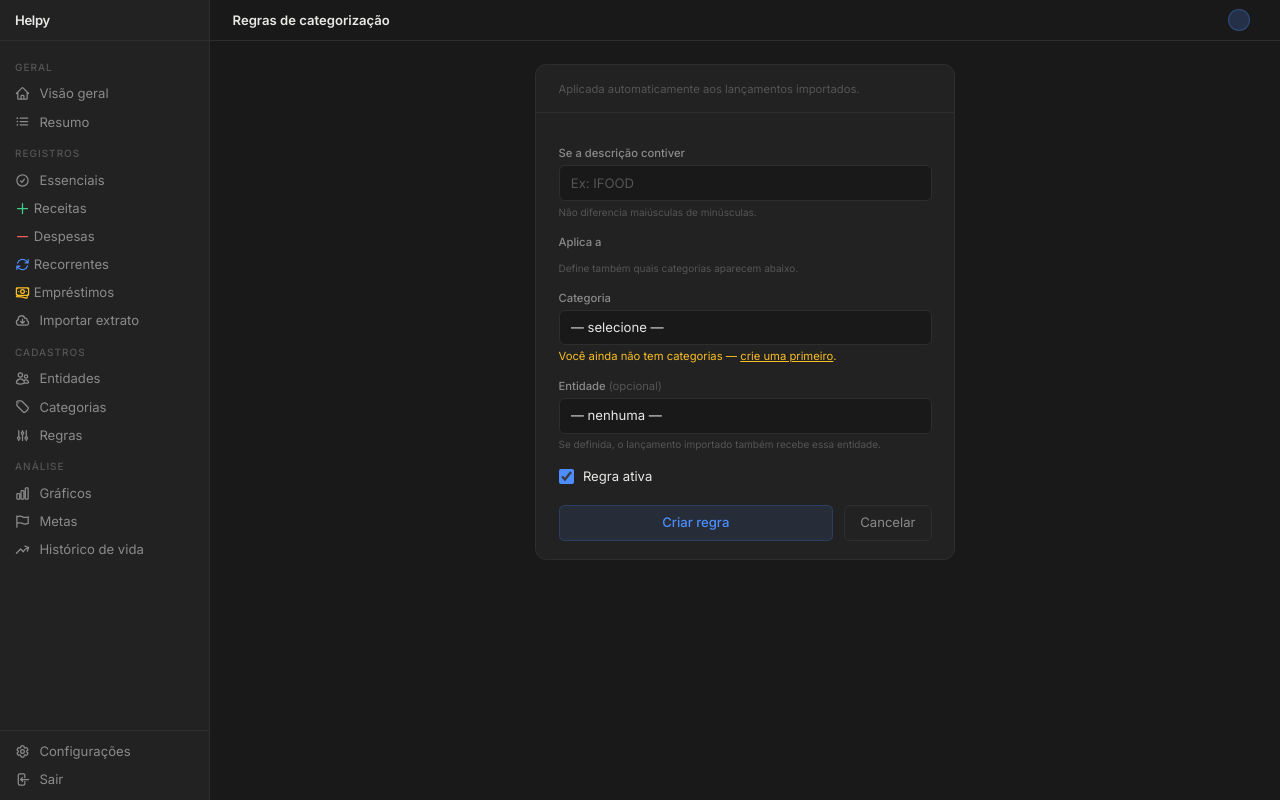
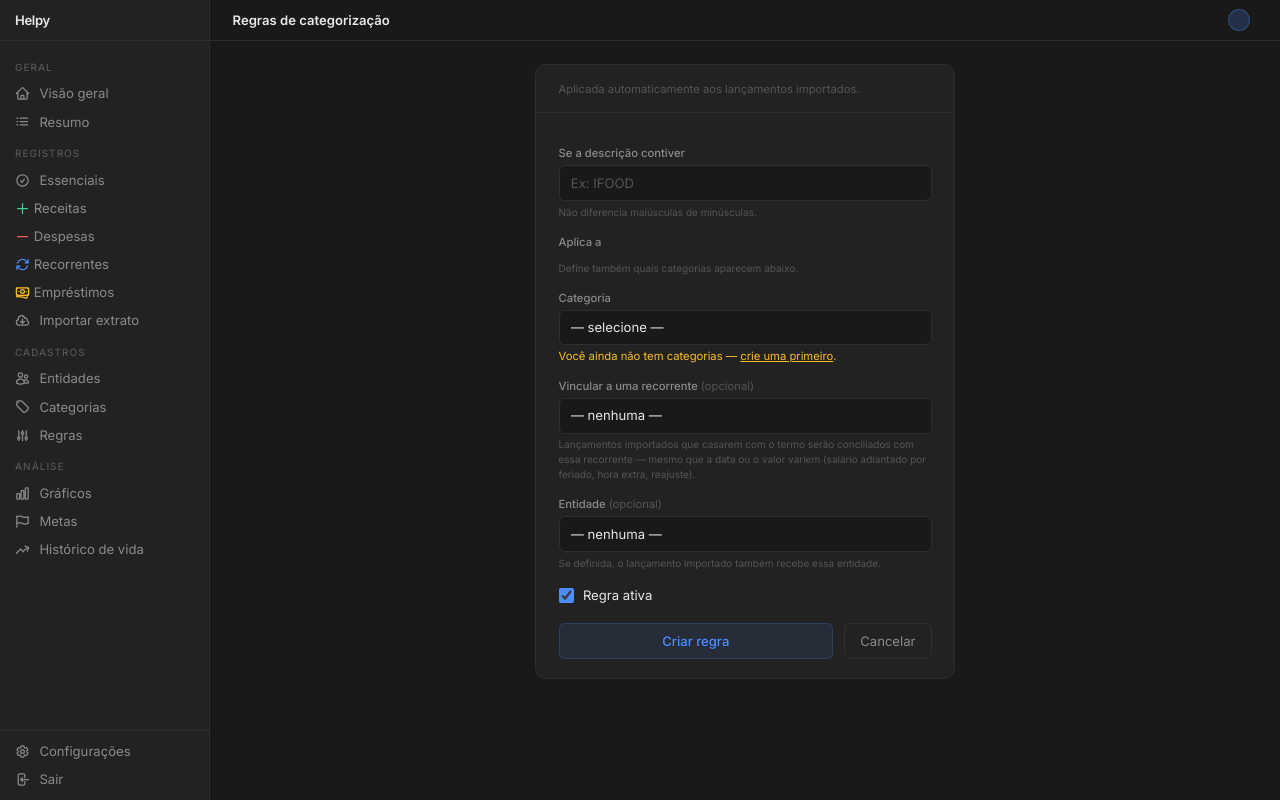
Before and after one commit to TheDorival/helpy, a Django app: template templates/financeiro/regra_form.html in a window 1280 px wide. Run offline with Django 5.2, Linux system fonts and the light colour scheme; the template is opened without the code that fills it, so the values that code supplies are empty; some libraries are stand-ins or nearby versions.

Commit message:
feat: formulario e listagem de regras mostram a recorrente vinculada

```diff
--- a/templates/financeiro/regra_form.html
+++ b/templates/financeiro/regra_form.html
@@ -42,7 +42,7 @@
 
         <div>
           <label for="id_categoria" class="block text-xs font-medium text-muted mb-1">Categoria</label>
-          <select name="categoria" id="id_categoria" required
+          <select name="categoria" id="id_categoria"
                   data-selecionada="{{ form.categoria.value|default:'' }}"
                   class="w-full text-sm bg-bg border {% if form.categoria.errors %}border-red{% else %}border-line{% endif %} rounded-md px-3 py-2 text-tx outline-none focus:border-accent/50 transition-colors appearance-none">
           </select>
@@ -51,6 +51,29 @@
             <p class="mt-1 text-xs text-amber-400">Você ainda não tem categorias — <a href="{% url 'nova_categoria' %}" class="underline">crie uma primeiro</a>.</p>
           {% endif %}
         </div>
+
+        <div>
+          <label for="id_recorrente" class="block text-xs font-medium text-muted mb-1">
+            Vincular a uma recorrente <span class="text-dim font-normal">(opcional)</span>
+          </label>
+          <select name="recorrente" id="id_recorrente"
+                  class="w-full text-sm bg-bg border border-line rounded-md px-3 py-2 text-tx outline-none focus:border-accent/50 transition-colors appearance-none">
+            <option value="">— nenhuma —</option>
+            {% for r in form.fields.recorrente.queryset %}
+              <option value="{{ r.pk }}" {% if form.recorrente.value|stringformat:'s' == r.pk|stringformat:'s' %}selected{% endif %}>
+                {{ r.nome_display }} · {{ r.get_tipo_display }} · {{ request.user.simbolo_moeda }} {{ r.valor|floatformat:"2g" }}
+              </option>
+            {% endfor %}
+          </select>
+          <p class="mt-1 text-[10px] text-dim">
+            Lançamentos importados que casarem com o termo serão conciliados com essa recorrente —
+            mesmo que a data ou o valor variem (salário adiantado por feriado, hora extra, reajuste).
+          </p>
+        </div>
+
+        {% if form.non_field_errors %}
+          <p class="text-xs text-red">{{ form.non_field_errors.0 }}</p>
+        {% endif %}
 
         <div>
           <label for="id_entidade" class="block text-xs font-medium text-muted mb-1">
```
Also changed, not shown: templates/financeiro/regras.html (+7 -2 lines).
